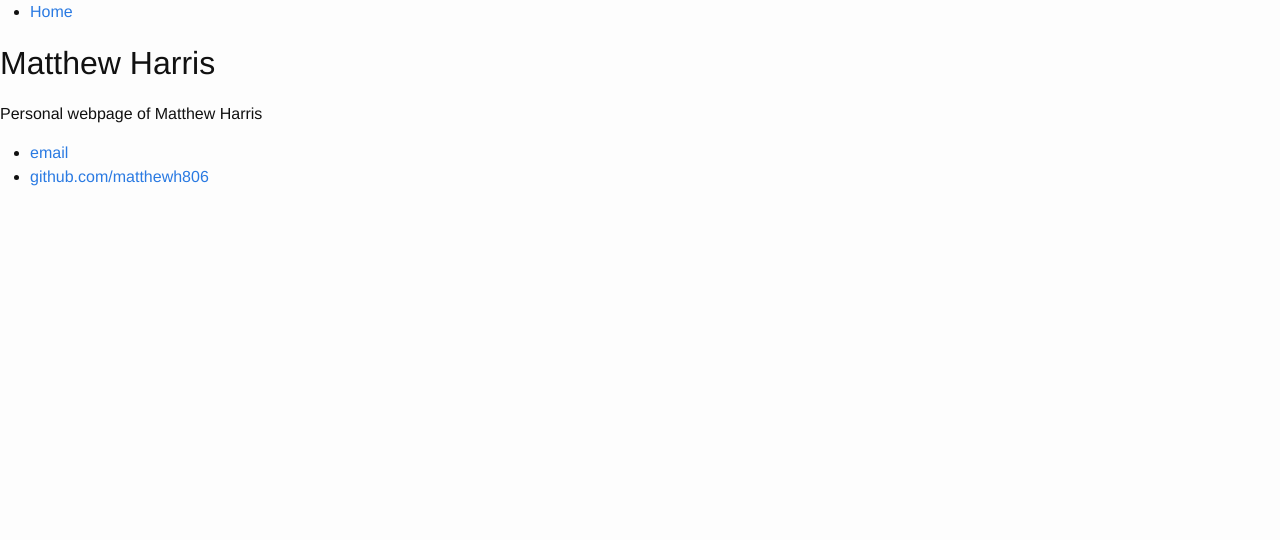
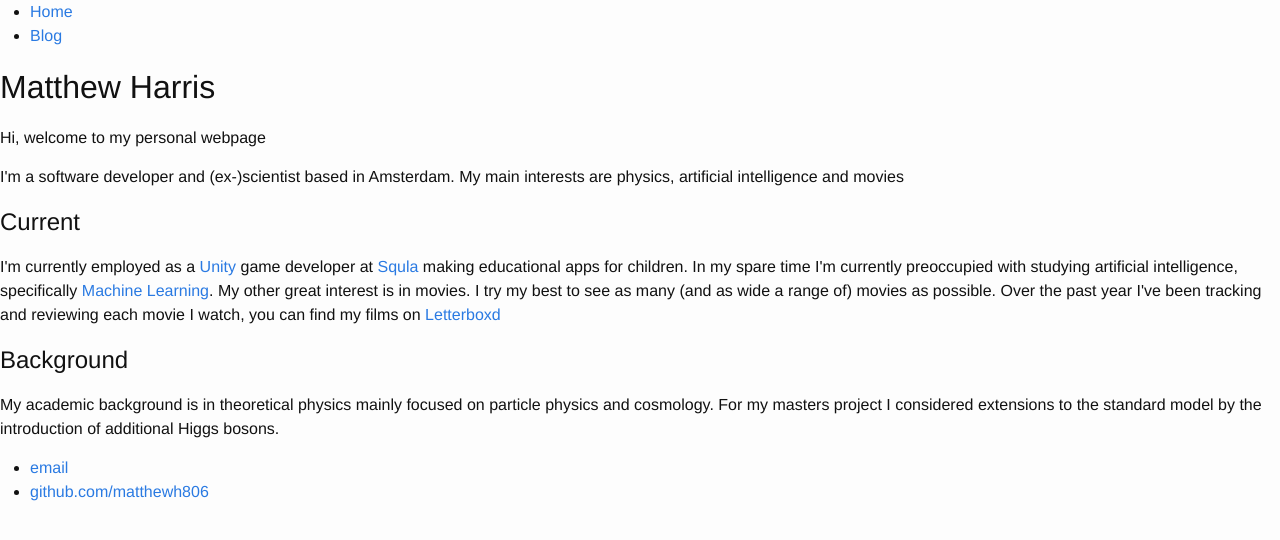
Before and after one commit to matthewh806/matthewh806.github.io, a Jekyll site: the page built from index.html, in a window 1280 px wide. Shown: the top 540 px of the page. Built offline with Jekyll 4.4.1, drawn with Linux system fonts in a browser that asks for light colours.

Commit message:
Set up config file, added some info to index.html and created blog dir

```diff
--- a/_config.yml
+++ b/_config.yml
@@ -11,11 +11,13 @@ email: matthewh806@gmail.com
 description: > # this means to ignore newlines until "baseurl:"
         Personal website of Matthew Harris
 baseurl: "/index" # the subpath of your site, e.g. /blog
-url: "https://yourdomain.com://matthewh806.github.io" #the base hostname & protocol for your site
-github_username:  matthewh80
+url: "https://matthewh806.github.io" #the base hostname & protocol for your site
+github_username:  matthewh806
 
 # Build settings
 markdown: kramdown
 
 # Ignore directories / files
 exclude: [vendor]
+
+permalink: /blog/:year/:month/:day/:title
--- a/_layouts/default.html
+++ b/_layouts/default.html
@@ -3,15 +3,15 @@
     <head>
       <title>{{ page.title }}</title>
       <!-- link to main stylesheet -->
-      <link rel="stylesheet" type="text/css" href="/css/main.css">
+      <link rel="stylesheet" type="text/css" href="{{site.baseurl}}/css/main.css">
     </head>
     <body>
       <nav>
           <ul>
-              <li><a href="/">Home</a></li>
+              <li><a href="{{site.baseurl}}/">Home</a></li>
               <!-- <li><a href="/about">About</a></li>
-              <li><a href="/cv">CV</a></li>
-              <li><a href="/blog">Blog</a></li> -->
+	      <li><a href="/cv">CV</a></li>-->
+	      <li><a href="{{site.baseurl}}/blog">Blog</a></li>
           </ul>
       </nav>
       <div class="container">
--- a/index.html
+++ b/index.html
@@ -4,5 +4,17 @@ title: Matthew Harris
 ---
 <div class="blurb">
 	<h1>Matthew Harris</h1>
-	<p>Personal webpage of Matthew Harris</a></p>
+	<p>Hi, welcome to my personal webpage</p>
+	<p>I'm a software developer and (ex-)scientist based in Amsterdam. My main interests are physics, artificial intelligence and movies</p>
+
+	<h2>Current</h2>
+	<p> I'm currently employed as a <a href="http://unity3d.com">Unity</a> game developer at <a href="https://www.squla.nl">Squla</a> making educational
+	apps for children. In my spare time I'm currently preoccupied with studying artificial intelligence, specifically <a href="https://github.com/matthewh806/MachineLearning">Machine Learning</a>.
+
+	My other great interest is in movies. I try my best to see as many (and as wide a range of) movies as possible. Over the past year I've been tracking and reviewing each movie I watch, you can find my films on <a href="https://Letterboxd.com/matthewh806">Letterboxd</a>
+	</p>
+
+	<h2>Background</h2>
+	<p> My academic background is in theoretical physics mainly focused on particle physics and cosmology. For my masters project I considered extensions to the
+	standard model by the introduction of additional Higgs bosons.</p>
 </div><!-- /.blurb -->
```
Also changed, not shown: _posts/2016-07-24-introduction.md (added, +8 -0 lines), blog/index.html (added, +11 -0 lines), css/main.css (+62 -26 lines), 1 other file.
